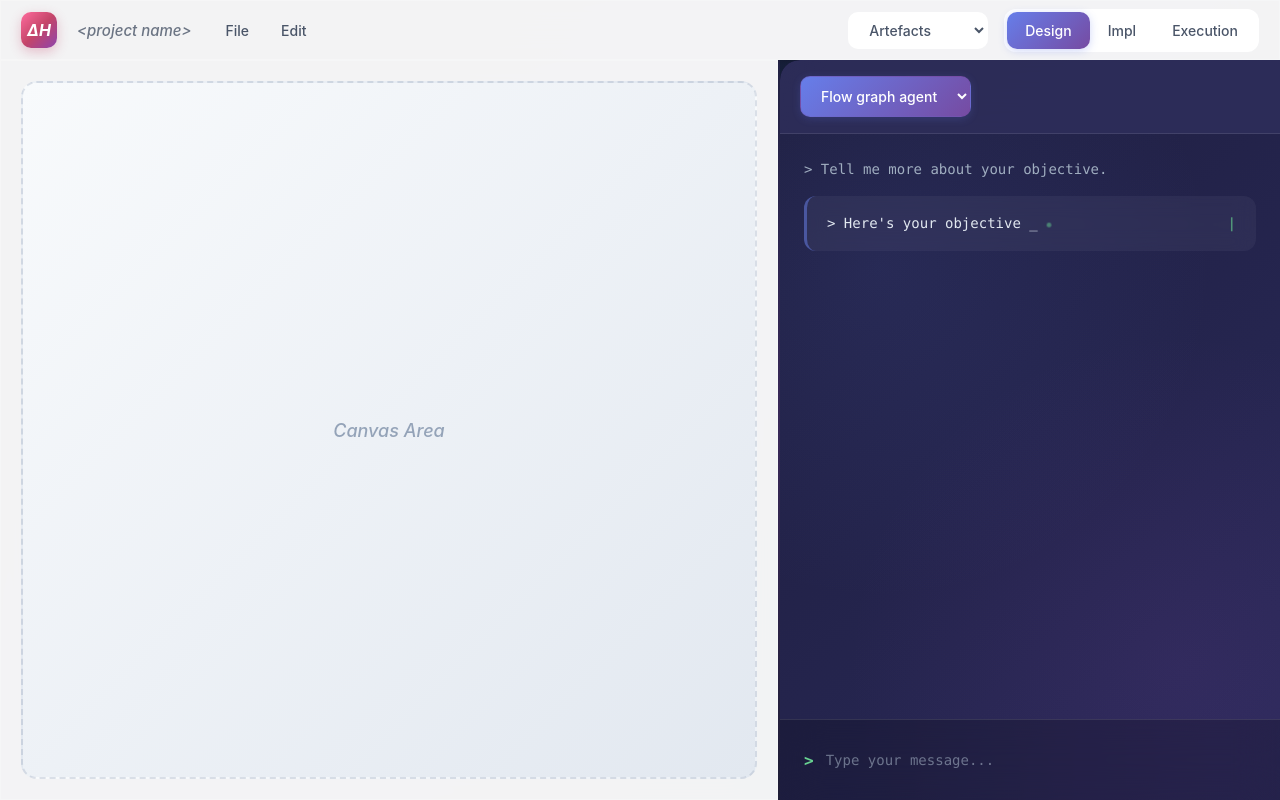
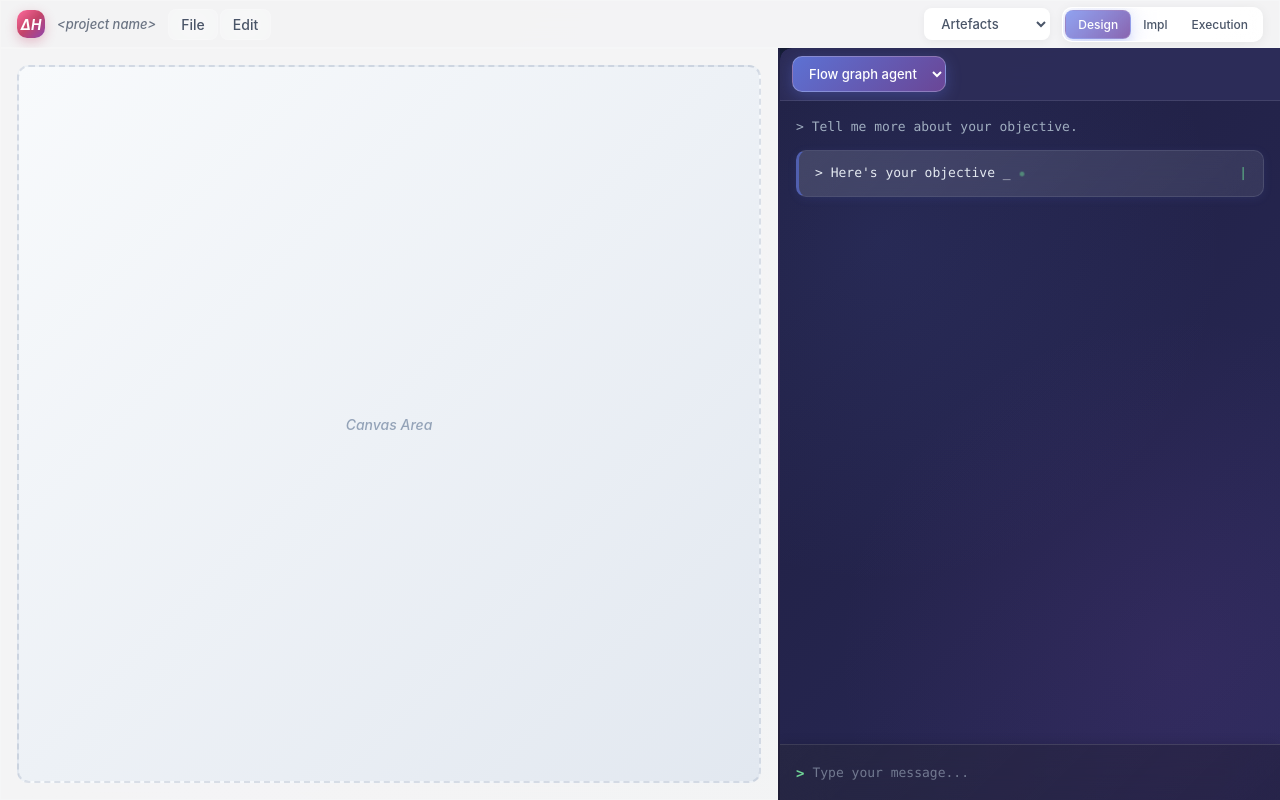
Before and after one commit to ovjectibity/enthalpy, a React (Create React App) app in the folder client/: page / in a window 1280 px wide. Built offline with nearby package versions, Linux system fonts and the light colour scheme; a web font is replaced by a local one.

Commit message:
styling changes

```diff
--- a/client/src/App.css
+++ b/client/src/App.css
@@ -32,25 +32,25 @@ body {
     backdrop-filter: blur(20px);
     -webkit-backdrop-filter: blur(20px);
     border-bottom: 1px solid rgba(0, 0, 0, 0.08);
-    padding: 12px 20px;
-    height: 60px;
-    min-height: 60px;
+    padding: 8px 16px;
+    height: 48px;
+    min-height: 48px;
     box-shadow: 0 1px 3px rgba(0, 0, 0, 0.12);
 }
 
 .header-left {
     display: flex;
     align-items: center;
-    gap: 20px;
+    gap: 12px;
 }
 
 .logo {
     background: linear-gradient(135deg, #ff6b9d 0%, #c44569 50%, #8e44ad 100%);
     color: white;
     font-weight: 700;
-    font-size: 16px;
-    width: 36px;
-    height: 36px;
+    font-size: 14px;
+    width: 28px;
+    height: 28px;
     display: flex;
     align-items: center;
     justify-content: center;
@@ -70,7 +70,7 @@ body {
 
 .project-name {
     color: #4a5568;
-    font-size: 15px;
+    font-size: 13px;
     font-weight: 500;
     font-style: italic;
     opacity: 0.8;
@@ -78,92 +78,218 @@ body {
 
 .main-nav {
     display: flex;
-    gap: 4px;
+    gap: 2px;
 }
 
 .nav-item {
-    background: transparent;
-    border: none;
+    background: rgba(255, 255, 255, 0.08);
+    backdrop-filter: blur(20px);
+    -webkit-backdrop-filter: blur(20px);
+    border: 1px solid rgba(255, 255, 255, 0.15);
     color: #4a5568;
-    padding: 8px 14px;
+    padding: 6px 12px;
     border-radius: 8px;
     cursor: pointer;
     font-size: 14px;
     font-weight: 500;
-    transition: all 0.2s cubic-bezier(0.4, 0, 0.2, 1);
+    transition: all 0.3s cubic-bezier(0.4, 0, 0.2, 1);
+    position: relative;
+    overflow: hidden;
+}
+
+.nav-item::before {
+    content: "";
+    position: absolute;
+    top: 0;
+    left: -100%;
+    width: 100%;
+    height: 100%;
+    background: linear-gradient(
+        90deg,
+        transparent,
+        rgba(255, 255, 255, 0.2),
+        transparent
+    );
+    transition: left 0.6s cubic-bezier(0.4, 0, 0.2, 1);
 }
 
 .nav-item:hover {
-    background-color: rgba(74, 85, 104, 0.1);
+    background: rgba(255, 255, 255, 0.15);
+    backdrop-filter: blur(25px);
+    -webkit-backdrop-filter: blur(25px);
+    border-color: rgba(255, 255, 255, 0.25);
     color: #2d3748;
+    transform: translateY(-1px);
+    box-shadow: 0 4px 15px rgba(255, 255, 255, 0.1);
+}
+
+.nav-item:hover::before {
+    left: 100%;
 }
 
 .header-right {
     display: flex;
     align-items: center;
-    gap: 16px;
+    gap: 12px;
 }
 
 /* Artefacts Dropdown */
 .artefacts-dropdown {
-    background: rgba(247, 250, 252, 0.8);
-    border: 1px solid rgba(203, 213, 224, 0.6);
+    background: rgba(255, 255, 255, 0.12);
+    backdrop-filter: blur(25px);
+    -webkit-backdrop-filter: blur(25px);
+    border: 1px solid rgba(255, 255, 255, 0.2);
     color: #4a5568;
-    padding: 8px 16px;
-    border-radius: 10px;
-    font-size: 14px;
+    padding: 6px 12px;
+    border-radius: 8px;
+    font-size: 13px;
     font-weight: 500;
     cursor: pointer;
     outline: none;
-    transition: all 0.2s cubic-bezier(0.4, 0, 0.2, 1);
-    backdrop-filter: blur(10px);
-    -webkit-backdrop-filter: blur(10px);
+    transition: all 0.3s cubic-bezier(0.4, 0, 0.2, 1);
+    position: relative;
+    overflow: hidden;
+    box-shadow: 0 2px 8px rgba(0, 0, 0, 0.05);
+}
+
+.artefacts-dropdown::before {
+    content: "";
+    position: absolute;
+    top: 0;
+    left: 0;
+    right: 0;
+    bottom: 0;
+    background: linear-gradient(
+        135deg,
+        rgba(255, 255, 255, 0.3) 0%,
+        rgba(255, 255, 255, 0.1) 50%,
+        rgba(255, 255, 255, 0.05) 100%
+    );
+    opacity: 0;
+    transition: opacity 0.3s ease;
+    pointer-events: none;
 }
 
 .artefacts-dropdown:focus {
-    border-color: #8e44ad;
-    box-shadow: 0 0 0 3px rgba(142, 68, 173, 0.1);
+    border-color: rgba(142, 68, 173, 0.4);
+    box-shadow:
+        0 0 0 3px rgba(142, 68, 173, 0.15),
+        0 4px 15px rgba(0, 0, 0, 0.1);
 }
 
 .artefacts-dropdown:hover {
-    background: rgba(247, 250, 252, 1);
-    border-color: rgba(160, 174, 192, 0.8);
+    background: rgba(255, 255, 255, 0.18);
+    backdrop-filter: blur(30px);
+    -webkit-backdrop-filter: blur(30px);
+    border-color: rgba(255, 255, 255, 0.3);
+    transform: translateY(-1px);
+    box-shadow: 0 4px 20px rgba(0, 0, 0, 0.08);
+}
+
+.artefacts-dropdown:hover::before {
+    opacity: 1;
 }
 
 /* Segmented Control */
 .tabs-wrapper {
     display: flex;
-    background: rgba(247, 250, 252, 0.8);
-    border: 1px solid rgba(203, 213, 224, 0.6);
-    border-radius: 12px;
+    background: rgba(255, 255, 255, 0.12);
+    backdrop-filter: blur(25px);
+    -webkit-backdrop-filter: blur(25px);
+    border: 1px solid rgba(255, 255, 255, 0.2);
+    border-radius: 10px;
     padding: 2px;
-    backdrop-filter: blur(10px);
-    -webkit-backdrop-filter: blur(10px);
+    box-shadow: 0 2px 12px rgba(0, 0, 0, 0.06);
+    position: relative;
+    overflow: hidden;
+}
+
+.tabs-wrapper::before {
+    content: "";
+    position: absolute;
+    top: 0;
+    left: 0;
+    right: 0;
+    bottom: 0;
+    background: linear-gradient(
+        135deg,
+        rgba(255, 255, 255, 0.15) 0%,
+        rgba(255, 255, 255, 0.05) 100%
+    );
+    pointer-events: none;
 }
 
 .tab {
     background: transparent;
     border: none;
     color: #4a5568;
-    padding: 10px 18px;
-    border-radius: 10px;
+    padding: 6px 12px;
+    border-radius: 8px;
     cursor: pointer;
-    font-size: 14px;
+    font-size: 12px;
     font-weight: 500;
-    transition: all 0.2s cubic-bezier(0.4, 0, 0.2, 1);
+    transition: all 0.3s cubic-bezier(0.4, 0, 0.2, 1);
     position: relative;
     margin: 0;
+    overflow: hidden;
+    backdrop-filter: blur(10px);
+    -webkit-backdrop-filter: blur(10px);
+}
+
+.tab::before {
+    content: "";
+    position: absolute;
+    top: 0;
+    left: -100%;
+    width: 100%;
+    height: 100%;
+    background: linear-gradient(
+        90deg,
+        transparent,
+        rgba(255, 255, 255, 0.4),
+        transparent
+    );
+    transition: left 0.6s cubic-bezier(0.4, 0, 0.2, 1);
 }
 
 .tab:hover:not(.active) {
-    background: rgba(226, 232, 240, 0.5);
+    background: rgba(255, 255, 255, 0.1);
+    backdrop-filter: blur(20px);
+    -webkit-backdrop-filter: blur(20px);
     color: #2d3748;
+    transform: scale(1.02);
+}
+
+.tab:hover:not(.active)::before {
+    left: 100%;
 }
 
 .tab.active {
-    background: linear-gradient(135deg, #667eea 0%, #764ba2 100%);
+    background: linear-gradient(
+        135deg,
+        rgba(102, 126, 234, 0.9) 0%,
+        rgba(118, 75, 162, 0.9) 100%
+    );
+    backdrop-filter: blur(20px);
+    -webkit-backdrop-filter: blur(20px);
+    border: 1px solid rgba(255, 255, 255, 0.2);
     color: white;
-    box-shadow: 0 2px 8px rgba(102, 126, 234, 0.3);
+    box-shadow: 0 4px 15px rgba(102, 126, 234, 0.4);
+}
+
+.tab.active::after {
+    content: "";
+    position: absolute;
+    top: 0;
+    left: 0;
+    right: 0;
+    bottom: 0;
+    background: linear-gradient(
+        135deg,
+        rgba(255, 255, 255, 0.2) 0%,
+        rgba(255, 255, 255, 0.05) 100%
+    );
+    pointer-events: none;
 }
 
 /* Main Content Area */
@@ -178,13 +304,30 @@ body {
 /* Left Panel */
 .left-panel {
     flex: 1;
-    background: rgba(255, 255, 255, 0.95);
-    backdrop-filter: blur(20px);
-    -webkit-backdrop-filter: blur(20px);
+    background: rgba(255, 255, 255, 0.98);
+    backdrop-filter: blur(25px);
+    -webkit-backdrop-filter: blur(25px);
     display: flex;
     flex-direction: column;
     min-width: 200px;
     border-right: 1px solid rgba(0, 0, 0, 0.08);
+    position: relative;
+    overflow: hidden;
+}
+
+.left-panel::before {
+    content: "";
+    position: absolute;
+    top: 0;
+    left: 0;
+    right: 0;
+    bottom: 0;
+    background: linear-gradient(
+        135deg,
+        rgba(255, 255, 255, 0.1) 0%,
+        rgba(255, 255, 255, 0.05) 100%
+    );
+    pointer-events: none;
 }
 
 .canvas-area {
@@ -193,15 +336,15 @@ body {
     align-items: center;
     justify-content: center;
     position: relative;
-    margin: 20px;
-    border-radius: 16px;
+    margin: 16px;
+    border-radius: 12px;
     background: linear-gradient(135deg, #f8fafc 0%, #e2e8f0 100%);
     border: 2px dashed rgba(148, 163, 184, 0.3);
 }
 
 .placeholder-text {
     color: #94a3b8;
-    font-size: 18px;
+    font-size: 14px;
     font-weight: 500;
     font-style: italic;
 }
@@ -266,7 +409,7 @@ body {
     background: linear-gradient(135deg, #1e1e3f 0%, #2a2a5a 100%);
     display: flex;
     flex-direction: column;
-    border-radius: 20px 0 0 0;
+    border-radius: 12px 0 0 0;
     overflow: hidden;
     box-shadow: -10px 0 30px rgba(0, 0, 0, 0.1);
 }
@@ -276,34 +419,88 @@ body {
     background: rgba(46, 46, 90, 0.9);
     backdrop-filter: blur(20px);
     -webkit-backdrop-filter: blur(20px);
-    padding: 16px 20px;
+    padding: 8px 12px;
     border-bottom: 1px solid rgba(255, 255, 255, 0.1);
-    border-radius: 20px 0 0 0;
+    border-radius: 12px 0 0 0;
 }
 
 .agent-selector {
-    background: linear-gradient(135deg, #667eea 0%, #764ba2 100%);
-    border: 1px solid rgba(118, 75, 162, 0.3);
+    background: linear-gradient(
+        135deg,
+        rgba(102, 126, 234, 0.85) 0%,
+        rgba(118, 75, 162, 0.85) 100%
+    );
+    backdrop-filter: blur(25px);
+    -webkit-backdrop-filter: blur(25px);
+    border: 1px solid rgba(255, 255, 255, 0.25);
     color: white;
-    padding: 10px 16px;
+    padding: 8px 12px;
     border-radius: 10px;
-    font-size: 14px;
+    font-size: 13px;
     font-weight: 500;
     cursor: pointer;
     outline: none;
-    transition: all 0.2s cubic-bezier(0.4, 0, 0.2, 1);
-    box-shadow: 0 2px 8px rgba(102, 126, 234, 0.2);
+    transition: all 0.3s cubic-bezier(0.4, 0, 0.2, 1);
+    box-shadow: 0 4px 15px rgba(102, 126, 234, 0.3);
+    position: relative;
+    overflow: hidden;
+}
+
+.agent-selector::before {
+    content: "";
+    position: absolute;
+    top: 0;
+    left: 0;
+    right: 0;
+    bottom: 0;
+    background: linear-gradient(
+        135deg,
+        rgba(255, 255, 255, 0.3) 0%,
+        rgba(255, 255, 255, 0.1) 50%,
+        rgba(255, 255, 255, 0.05) 100%
+    );
+    opacity: 0;
+    transition: opacity 0.3s ease;
+    pointer-events: none;
+}
+
+.agent-selector::after {
+    content: "";
+    position: absolute;
+    top: 0;
+    left: -100%;
+    width: 100%;
+    height: 100%;
+    background: linear-gradient(
+        90deg,
+        transparent,
+        rgba(255, 255, 255, 0.3),
+        transparent
+    );
+    transition: left 0.6s cubic-bezier(0.4, 0, 0.2, 1);
 }
 
 .agent-selector:focus {
     box-shadow:
-        0 0 0 3px rgba(102, 126, 234, 0.3),
-        0 4px 12px rgba(102, 126, 234, 0.3);
+        0 0 0 3px rgba(102, 126, 234, 0.4),
+        0 6px 20px rgba(102, 126, 234, 0.4);
+    border-color: rgba(255, 255, 255, 0.4);
 }
 
 .agent-selector:hover {
-    box-shadow: 0 4px 12px rgba(102, 126, 234, 0.4);
-    transform: translateY(-1px);
+    backdrop-filter: blur(30px);
+    -webkit-backdrop-filter: blur(30px);
+    box-shadow: 0 6px 25px rgba(102, 126, 234, 0.5);
+    transform: translateY(-2px) scale(1.02);
+    border-color: rgba(255, 255, 255, 0.35);
+}
+
+.agent-selector:hover::before {
+    opacity: 1;
+}
+
+.agent-selector:hover::after {
+    left: 100%;
 }
 
 .terminal {
@@ -337,11 +534,11 @@ body {
 
 .terminal-content {
     flex: 1;
-    padding: 24px;
+    padding: 16px;
     overflow-y: auto;
     display: flex;
     flex-direction: column;
-    gap: 16px;
+    gap: 12px;
     position: relative;
     z-index: 1;
 }
@@ -350,7 +547,7 @@ body {
     display: flex;
     align-items: flex-start;
     font-family: "SF Mono", "Monaco", "Inconsolata", "Roboto Mono", monospace;
-    font-size: 14px;
+    font-size: 13px;
     line-height: 1.6;
     animation: fadeInUp 0.3s cubic-bezier(0.4, 0, 0.2, 1);
 }
@@ -372,20 +569,60 @@ body {
 
 .message.user {
     color: #68d391;
-    background: rgba(104, 211, 145, 0.1);
-    padding: 12px 16px;
-    border-radius: 12px;
+    background: rgba(104, 211, 145, 0.12);
+    backdrop-filter: blur(15px);
+    -webkit-backdrop-filter: blur(15px);
+    border: 1px solid rgba(104, 211, 145, 0.3);
+    padding: 8px 12px;
+    border-radius: 10px;
     border-left: 3px solid #68d391;
+    box-shadow: 0 2px 8px rgba(104, 211, 145, 0.2);
+    position: relative;
+    overflow: hidden;
+}
+
+.message.user::before {
+    content: "";
+    position: absolute;
+    top: 0;
+    left: 0;
+    right: 0;
+    bottom: 0;
+    background: linear-gradient(
+        135deg,
+        rgba(255, 255, 255, 0.1) 0%,
+        rgba(255, 255, 255, 0.05) 100%
+    );
+    pointer-events: none;
 }
 
 .message.response {
     color: #e2e8f0;
-    background: rgba(226, 232, 240, 0.05);
-    padding: 16px 20px;
-    border-radius: 12px;
-    border-left: 3px solid rgba(102, 126, 234, 0.5);
-    backdrop-filter: blur(10px);
-    -webkit-backdrop-filter: blur(10px);
+    background: rgba(226, 232, 240, 0.08);
+    backdrop-filter: blur(20px);
+    -webkit-backdrop-filter: blur(20px);
+    border: 1px solid rgba(226, 232, 240, 0.15);
+    padding: 12px 16px;
+    border-radius: 10px;
+    border-left: 3px solid rgba(102, 126, 234, 0.6);
+    box-shadow: 0 2px 10px rgba(102, 126, 234, 0.1);
+    position: relative;
+    overflow: hidden;
+}
+
+.message.response::before {
+    content: "";
+    position: absolute;
+    top: 0;
+    left: 0;
+    right: 0;
+    bottom: 0;
+    background: linear-gradient(
+        135deg,
+        rgba(255, 255, 255, 0.08) 0%,
+        rgba(255, 255, 255, 0.02) 100%
+    );
+    pointer-events: none;
 }
 
 .message-text {
@@ -413,20 +650,36 @@ body {
 .terminal-input {
     display: flex;
     align-items: center;
-    padding: 20px 24px;
-    background: rgba(0, 0, 0, 0.2);
-    backdrop-filter: blur(20px);
-    -webkit-backdrop-filter: blur(20px);
-    border-top: 1px solid rgba(255, 255, 255, 0.1);
+    padding: 12px 16px;
+    background: rgba(0, 0, 0, 0.25);
+    backdrop-filter: blur(25px);
+    -webkit-backdrop-filter: blur(25px);
+    border-top: 1px solid rgba(255, 255, 255, 0.15);
     position: relative;
     z-index: 1;
+    box-shadow: 0 -2px 10px rgba(0, 0, 0, 0.1);
+}
+
+.terminal-input::before {
+    content: "";
+    position: absolute;
+    top: 0;
+    left: 0;
+    right: 0;
+    bottom: 0;
+    background: linear-gradient(
+        135deg,
+        rgba(255, 255, 255, 0.05) 0%,
+        rgba(255, 255, 255, 0.02) 100%
+    );
+    pointer-events: none;
 }
 
 .prompt-symbol {
     color: #68d391;
     font-family: "SF Mono", "Monaco", "Inconsolata", "Roboto Mono", monospace;
-    font-size: 16px;
-    margin-right: 12px;
+    font-size: 14px;
+    margin-right: 8px;
     font-weight: 600;
 }
 
@@ -436,9 +689,9 @@ body {
     border: none;
     color: #e2e8f0;
     font-family: "SF Mono", "Monaco", "Inconsolata", "Roboto Mono", monospace;
-    font-size: 14px;
+    font-size: 13px;
     outline: none;
-    padding: 12px 0;
+    padding: 8px 0;
 }
 
 .input-field::placeholder {
@@ -447,17 +700,17 @@ body {
 
 /* Scrollbar Styling */
 .terminal-content::-webkit-scrollbar {
-    width: 6px;
+    width: 4px;
 }
 
 .terminal-content::-webkit-scrollbar-track {
     background: rgba(255, 255, 255, 0.05);
-    border-radius: 3px;
+    border-radius: 2px;
 }
 
 .terminal-content::-webkit-scrollbar-thumb {
     background: rgba(102, 126, 234, 0.3);
-    border-radius: 3px;
+    border-radius: 2px;
 }
 
 .terminal-content::-webkit-scrollbar-thumb:hover {
@@ -481,7 +734,7 @@ body {
     .right-panel {
         width: 100% !important;
         height: 300px;
-        border-radius: 20px 20px 0 0;
+        border-radius: 12px 12px 0 0;
     }
 
     .resizer {
@@ -497,7 +750,7 @@ body {
     }
 
     .top-header {
-        padding: 10px 16px;
+        padding: 8px 12px;
     }
 }
 
```
